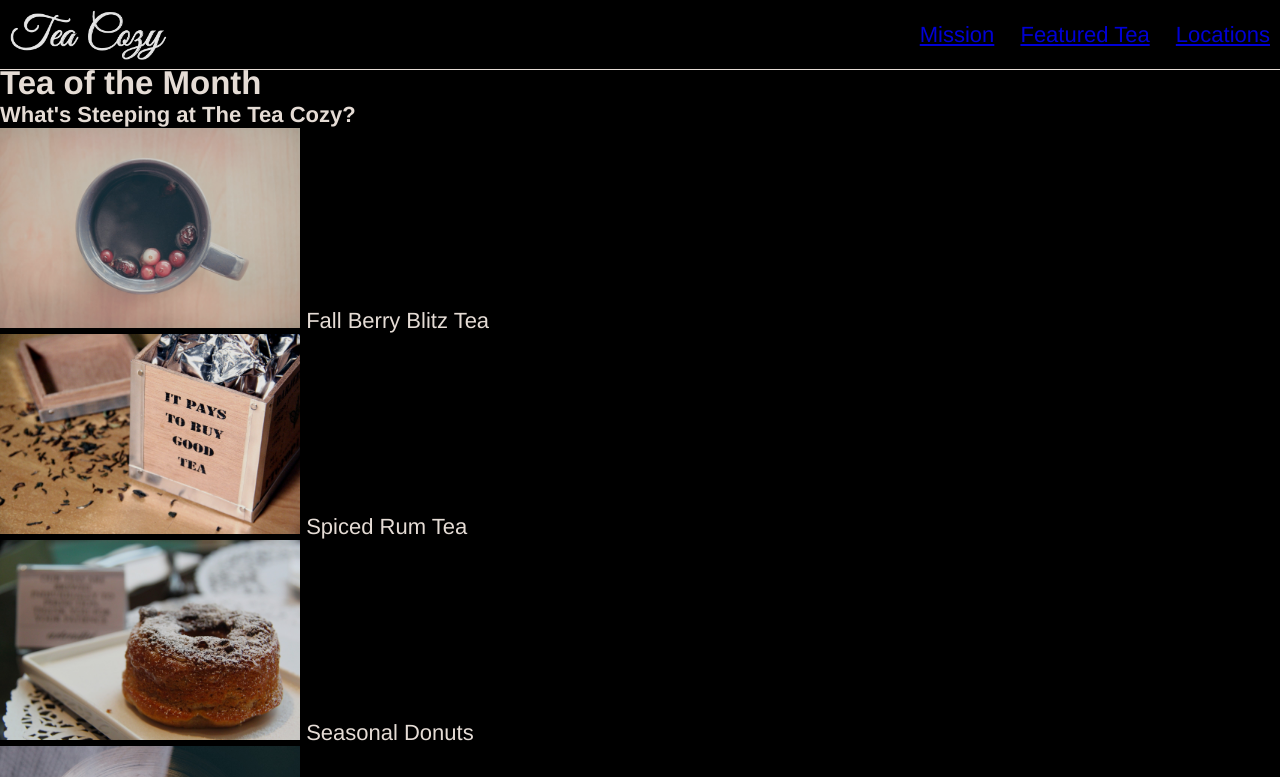
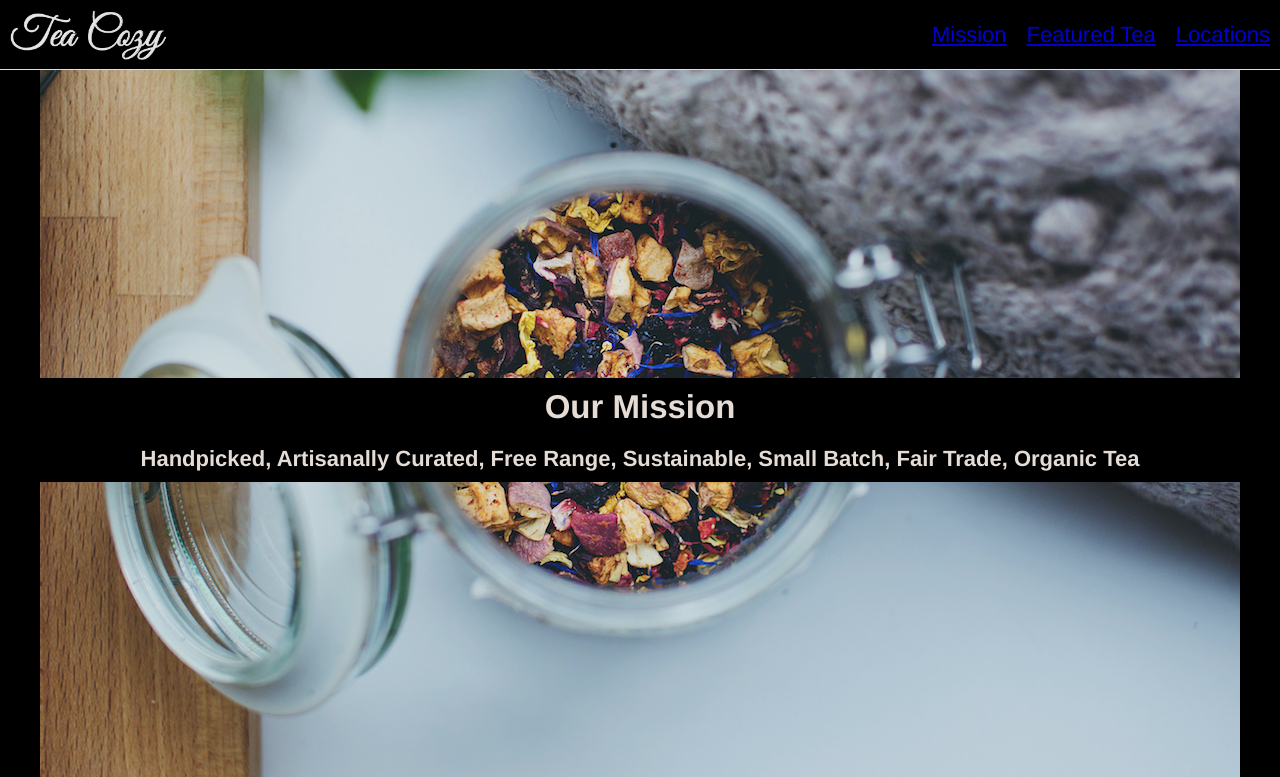
Before and after one commit to kooshaamd/teacozy, a plain HTML site: page index.html in a window 1280 px wide. Shown: the top 777 px of the page. Drawn offline with Linux system fonts and the light colour scheme.

Commit message:
Complete ourmission style.

```diff
--- a/resources/css/style.css
+++ b/resources/css/style.css
@@ -35,11 +35,10 @@ header{
 }
 
 nav {
-  margin-right: auto;
+  display: flex;
 }
 
 nav span {
-  display: inline-block;
   padding: 15px 10px;
 }
 
@@ -50,4 +49,28 @@ nav span {
 
 .content{
   background-color: black;
+  display: flex;
+  flex-direction: column;
+  justify-content: center;
+  align-items: center;
 }
+
+
+.mission{
+  background-image: url("../images/img-mission-background.jpg");
+  padding-top: 80px;
+  text-align: center;
+  width: 1200px;
+  height: 700px;
+  display: flex;
+  align-items: center;
+}
+
+.statement {
+  background-color: black;
+  width: 100%;
+}
+
+h2,h3,h4{
+  padding: 10px 10px;
+}
```
